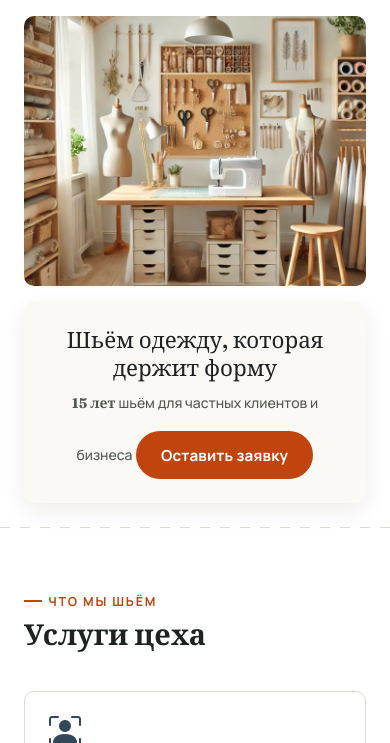
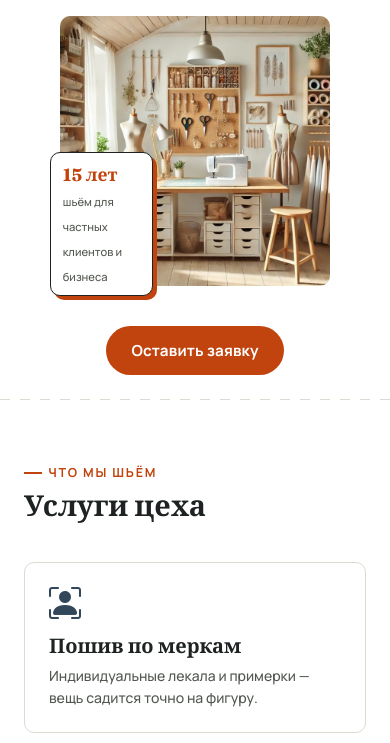
Before and after one commit to dundakowa-design/sewing-atelier, a FastAPI app: page / in a window 390 px wide. Shown: the part 81-824 px from the top of the page. Run offline with FastAPI, Linux system fonts and the light colour scheme.

Commit message:
mob-vers1

```diff
--- a/static/css/responsive.css
+++ b/static/css/responsive.css
@@ -110,13 +110,6 @@
     align-items: stretch;
   }
 
-  .hero-tag {
-    position: static;
-    margin-top: var(--space-2);
-    box-shadow: none;
-    display: inline-block;
-  }
-
   .service-grid,
   .gallery-grid {
     grid-template-columns: 1fr;
@@ -169,35 +162,24 @@
   }
 
   .hero-tag {
-    display: block;
-    border: none;
-    background: var(--color-linen);
-    box-shadow: 0 8px 24px rgba(20, 20, 20, 0.08);
-    text-align: center;
-    max-width: 420px;
-    padding: var(--space-3);
-    margin-inline: auto;
-  }
-
-  .hero-tag-heading {
-    display: block;
-    font-family: var(--font-display);
-    font-size: 1.4rem;
-    line-height: 1.25;
-    color: var(--color-ink);
-    margin-bottom: var(--space-1);
+    bottom: -10px;
+    left: -10px;
+    max-width: 38%;
+    padding: 0.5rem 0.75rem;
+    box-shadow: 4px 4px 0 var(--color-thread);
   }
 
   .hero-tag strong {
-    display: inline;
-    font-size: var(--fs-small);
-    font-weight: 700;
-    color: var(--color-ink-soft);
+    font-size: 1.1rem;
   }
 
-  .hero-tag-cta {
+  .hero-tag span {
+    font-size: 0.7rem;
+  }
+
+  .hero-media-cta {
     display: inline-flex;
-    margin-top: var(--space-2);
+    justify-self: center;
     padding: 0.75em 1.6em;
     border-radius: 999px;
   }
--- a/static/css/style.css
+++ b/static/css/style.css
@@ -290,8 +290,7 @@ h1, h2, h3 {
   color: var(--color-ink-soft);
 }
 
-.hero-tag-heading,
-.hero-tag-cta {
+.hero-media-cta {
   display: none;
 }
 
--- a/templates/index.html
+++ b/templates/index.html
@@ -65,12 +65,12 @@
             <img src="/static/images/hero-sewing.jpg" alt="Иллюстрация промышленной швейной машины в цеху" width="736" height="735">
           </div>
           <div class="hero-tag">
-            <p class="hero-tag-heading">Шьём одежду, которая держит форму</p>
             <strong>15&nbsp;лет</strong>
             <span>шьём для частных клиентов и бизнеса</span>
-            <a href="#contact" class="btn btn-primary hero-tag-cta">Оставить заявку</a>
           </div>
         </div>
+
+        <a href="#contact" class="btn btn-primary hero-media-cta">Оставить заявку</a>
       </div>
     </section>
 
```
